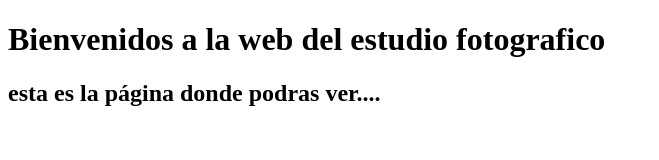
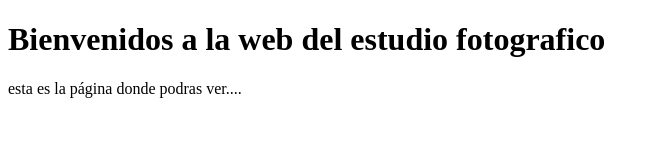
Before and after one commit to PeterSKC/pagina-web, a plain HTML site: page index.html in a window 1280 px wide. Shown: the whole page, without its empty margins (0-659 px from the left). Drawn offline with Linux system fonts and the light colour scheme.

Commit message:
modifico el subititulo
ahora no es titulo sino un párrafo

```diff
--- a/index.html
+++ b/index.html
@@ -7,6 +7,6 @@
 
 <body>
 <h1>Bienvenidos a la web del estudio fotografico</h1>
-<h2>esta es la página donde podras ver....</h2>
+<p>esta es la página donde podras ver....</p>
 </body>
 </html>
```
